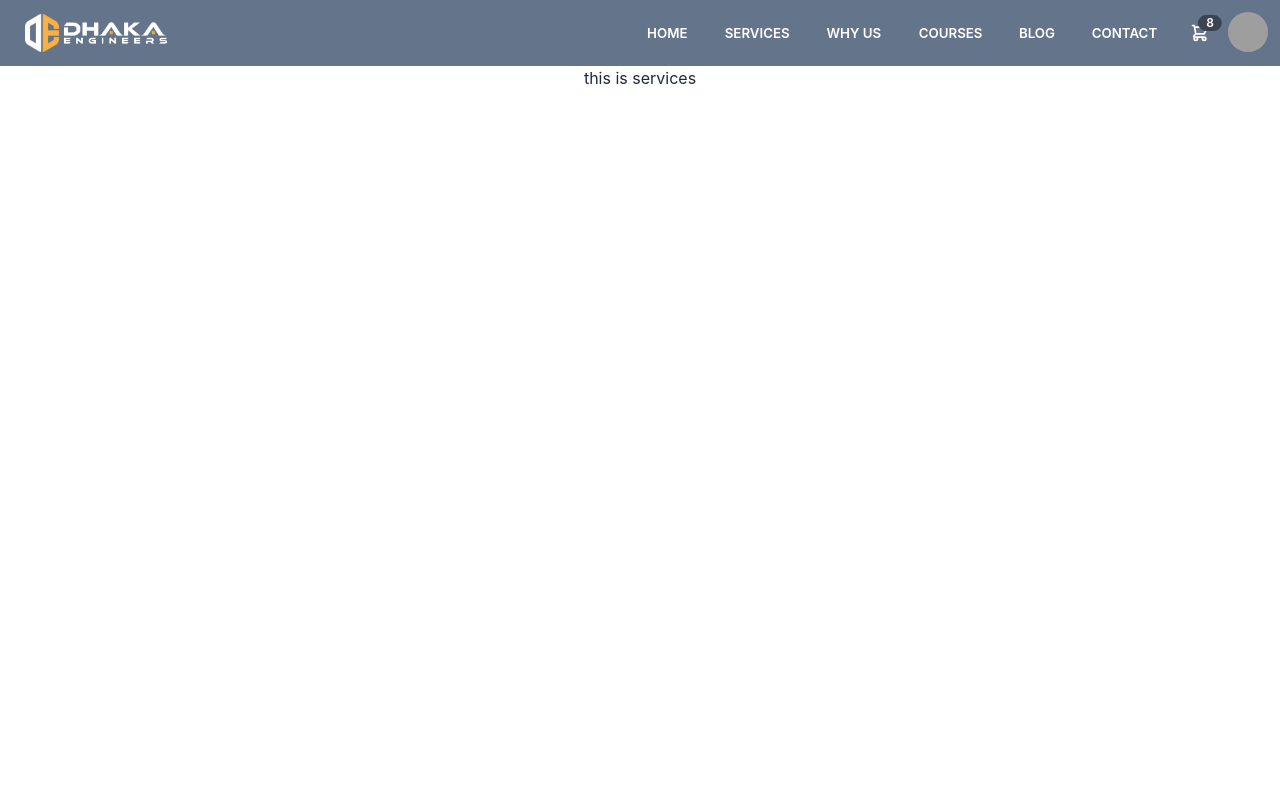
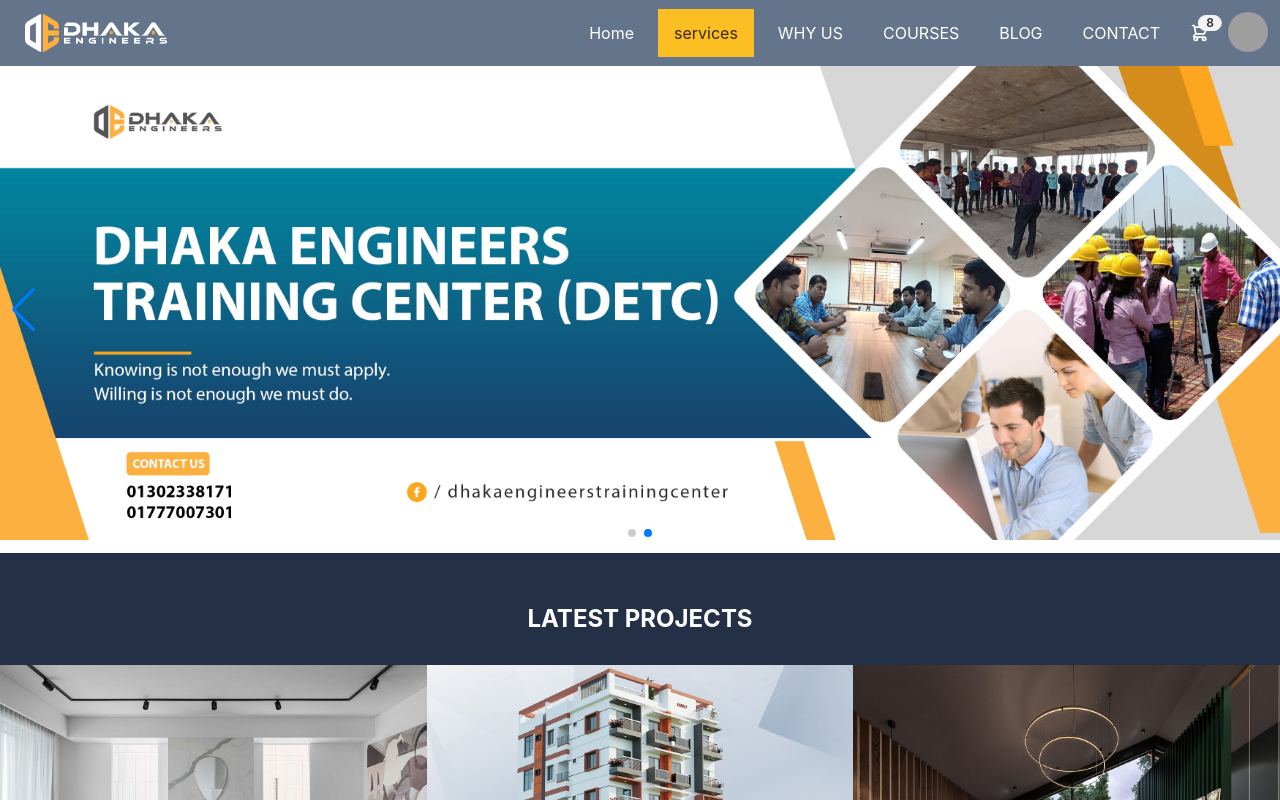
Before and after one commit to JabedH/dhaka-engineers-client, a React (Create React App) app: page /services in a window 1280 px wide. Shown: the top 800 px of the page. Built offline with nearby package versions, Linux system fonts and the light colour scheme; grey boxes are pictures that could not be loaded.

Commit message:
added active route

```diff
--- a/src/Components/Nvbar/Navbar.js
+++ b/src/Components/Nvbar/Navbar.js
@@ -1,5 +1,5 @@
 import React from "react";
-import { Link } from "react-router-dom";
+import { Link, NavLink } from "react-router-dom";
 import logo from "../../Asset/img/logo/whitelogo.png";
 
 const Navbar = () => {
@@ -42,7 +42,7 @@
                 <a class="btn btn-ghost ">WHY US</a>
               </li>
               <li>
-                <a class="btn btn-ghost ">COURSES</a>
+                <a class="btn btn-ghost  ">COURSES</a>
               </li>
               <li>
                 <a class="btn btn-ghost ">BLOG</a>
@@ -61,36 +61,36 @@
         </div>
 
         <div class="navbar-end hidden lg:flex ">
-          <ul class="menu menu-horizontal p-0  lg:text-white">
+          <ul class="menu menu-horizontal p-0 flex gap-2  lg:text-white">
             <li>
-              <Link to={"/"} class="btn btn-ghost ">
+              <NavLink NavLink to={"/"} class="btn btn-ghost">
                 Home
-              </Link>
+              </NavLink>
             </li>
             <li>
-              <Link to="services" class="btn btn-ghost ">
+              <NavLink to="services" class="btn btn-ghost">
                 services
-              </Link>
+              </NavLink>
             </li>
             <li>
-              <Link to="whyus" class="btn btn-ghost ">
+              <NavLink to="whyus" class="btn btn-ghost">
                 WHY US
-              </Link>
+              </NavLink>
             </li>
             <li>
-              <Link to="courses" class="btn btn-ghost ">
+              <NavLink to="courses" class="btn btn-ghost ">
                 COURSES
-              </Link>
+              </NavLink>
             </li>
             <li>
-              <Link to="blog" class="btn btn-ghost ">
+              <NavLink to="blog" class="btn btn-ghost ">
                 BLOG
-              </Link>
+              </NavLink>
             </li>
             <li>
-              <Link to="contact" class="btn btn-ghost ">
+              <NavLink to="contact" class="btn btn-ghost ">
                 CONTACT
-              </Link>
+              </NavLink>
             </li>
           </ul>
         </div>
--- a/src/Components/Services/Services.js
+++ b/src/Components/Services/Services.js
@@ -1,9 +1,10 @@
 import React from "react";
+import Home from "../Home/Home";
 
 const Services = () => {
   return (
     <div>
-      <h1>this is services</h1>
+      <Home />
     </div>
   );
 };
--- a/tailwind.config.js
+++ b/tailwind.config.js
@@ -1,8 +1,44 @@
 /** @type {import('tailwindcss').Config} */
+
 module.exports = {
-  content: ["./src/**/*.{html,js}"],
-  theme: {
-    extend: {},
+  content: ["./src/**/*.{js,jsx,ts,tsx}"],
+  daisyui: {
+    themes: [
+      {
+        light: {
+          primary: "#fbbf24",
+          secondary: "#FFC000",
+          accent: "#FFEDD5",
+          neutral: "#F3F4F6",
+          "base-100": "#ffffff",
+          info: "#98A8DD",
+          success: "#1BBB70",
+          warning: "#DF7E07",
+          error: "#FA5C5C",
+        },
+      },
+      {
+        dark: {
+          primary: "#D9F99D",
+          secondary: "#FDE68A",
+          accent: "#4B5563",
+          neutral: "#F3F4F6",
+          "base-100": "#1F2937",
+          info: "#98A8DD",
+          success: "#1BBB70",
+          warning: "#F59E0B",
+          error: "#FB7185",
+        },
+      },
+    ],
   },
   plugins: [require("daisyui")],
 };
+
+// module.exports = {
+//   content: ["./src/**/*.{html,js}"],
+//   theme: {
+//     extend: { primary: "#176F6B" },
+//   },
+//   plugins: [require("daisyui")],
+// };
```
